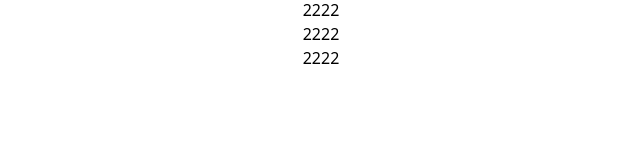
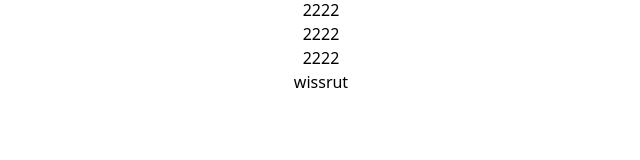
Before and after one commit to kiattisakar/hospital-front, a React (Vite) app: page / in a window 1280 px wide. Shown: the part 130-290 px from the top of the page, without its empty margins (319-959 px from the left). Built offline with nearby package versions, Linux system fonts and the light colour scheme.

Commit message:
TestSourcetree

```diff
--- a/src/App.jsx
+++ b/src/App.jsx
@@ -12,6 +12,7 @@ function App() {
       <h1 className='text-xl font-bold text-red-500'>2222</h1>
       <h1 className='text-xl font-bold text-red-500'>2222</h1>
       <h1 className='text-xl font-bold text-red-500'>2222</h1>
+      <h1 className=' text-green '>wissrut</h1>
     </>
   )
 }
```
